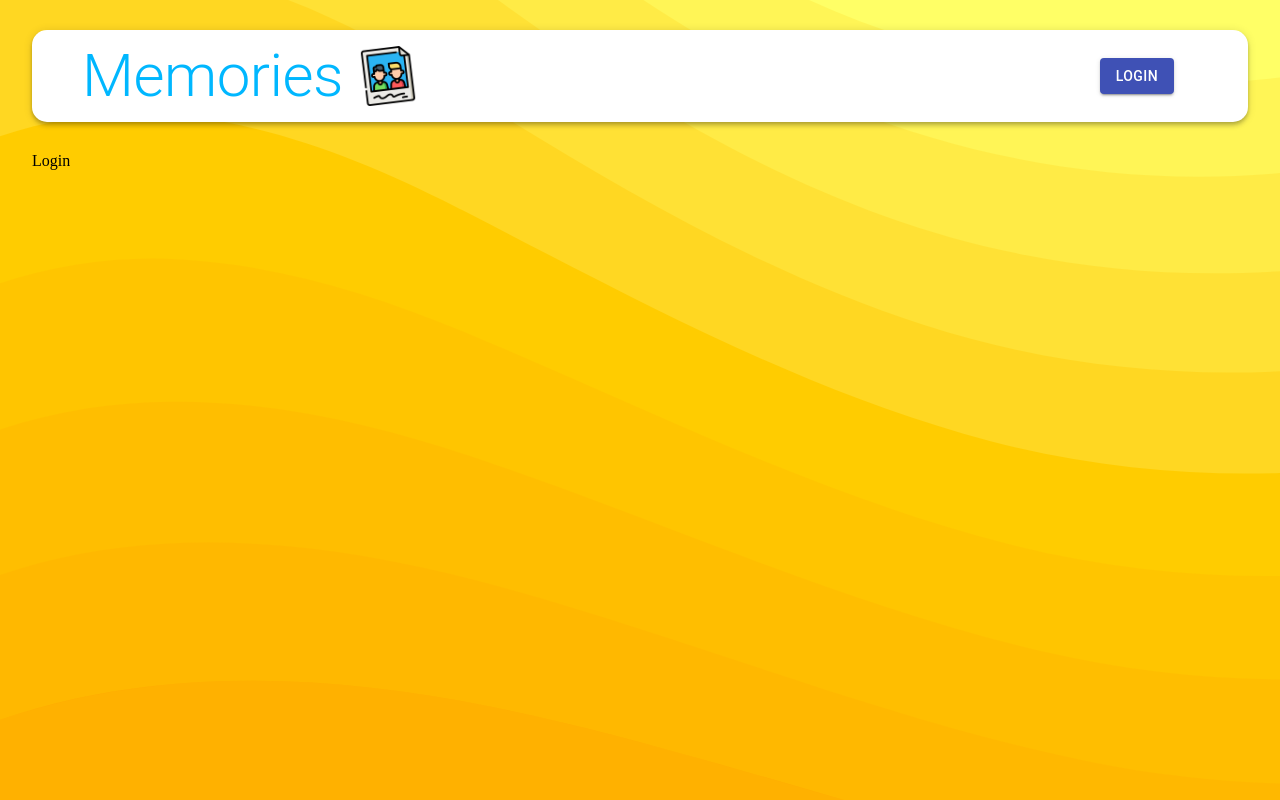
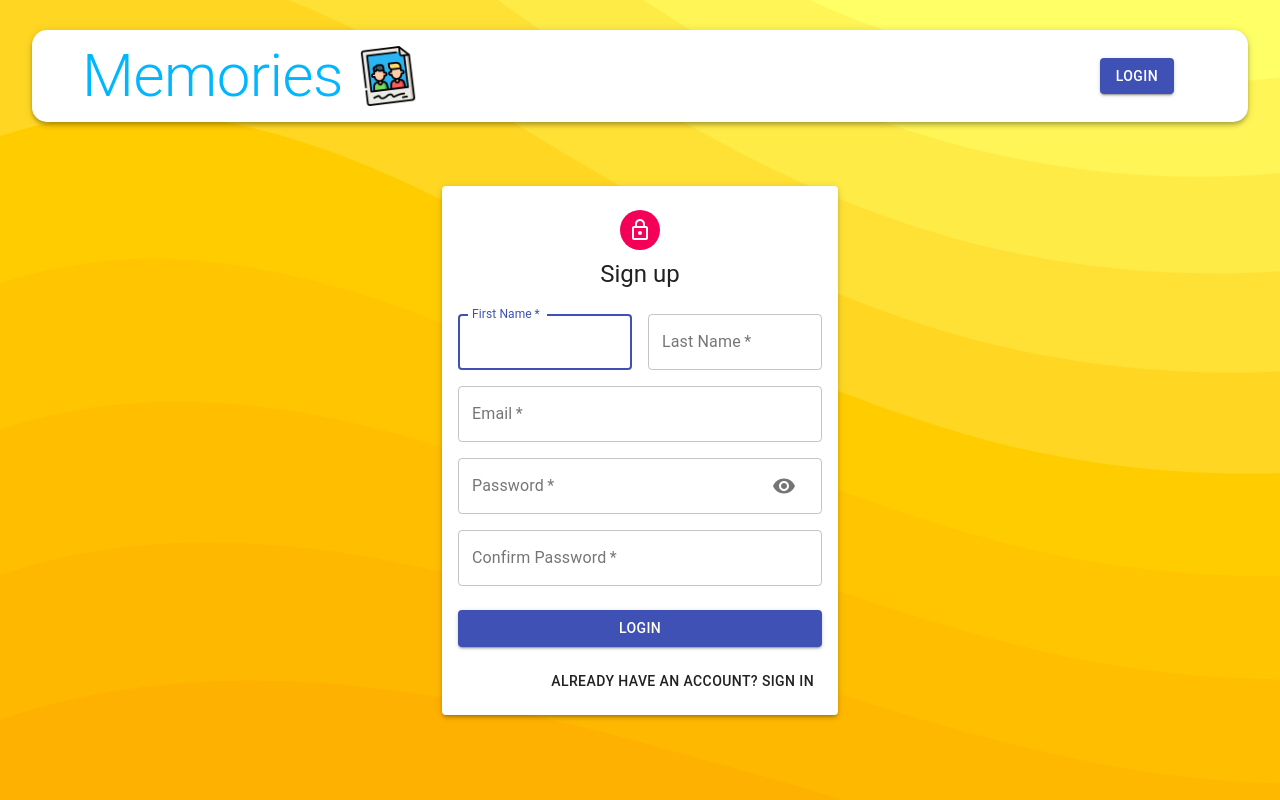
Before and after one commit to mishu-mnp/Memories-App, a React (Create React App) app in the folder client/: page /login in a window 1280 px wide. Built offline with nearby package versions, Linux system fonts and the light colour scheme.

Commit message:
Authentication design

```diff
--- a/client/src/App.js
+++ b/client/src/App.js
@@ -1,7 +1,6 @@
 import React from "react";
 import { Container } from '@material-ui/core'
-
-import useStyles from './styles'
+// import useStyles from './styles'
 import Navbar from "./components/Navbar/Navbar";
 import { BrowserRouter as Router, Routes, Route } from "react-router-dom";
 import Home from "./components/Home/Home";
@@ -10,7 +9,7 @@ import Login from "./components/Login/Login";
 
 const App = () => {
 
-  const classes = useStyles();
+  // const classes = useStyles();
 
   return (
     <Router>
--- /dev/null
+++ b/client/src/components/Login/Input.jsx
@@ -0,0 +1,31 @@
+import { Grid, IconButton, InputAdornment, TextField } from '@material-ui/core'
+import { Visibility, VisibilityOff } from '@material-ui/icons'
+import React from 'react'
+
+const Input = ({ name, handleOnchange, label, autoFocus, type, half, handleShowPassword }) => {
+    return (
+        <Grid item xs={12} sm={half ? 6 : 12} >
+            <TextField
+                name={name}
+                onChange={handleOnchange}
+                variant='outlined'
+                required
+                fullWidth
+                label={label}
+                autoFocus={autoFocus}
+                type={type}
+                InputProps={name === 'password' ? {
+                    endAdornment: (
+                        <InputAdornment position='end'>
+                            <IconButton onClick={handleShowPassword}>
+                                {type === 'password' ? <Visibility /> : <VisibilityOff />}
+                            </IconButton>
+                        </InputAdornment>
+                    )
+                } : null}
+            />
+        </Grid>
+    )
+}
+
+export default Input
--- a/client/src/components/Login/Login.jsx
+++ b/client/src/components/Login/Login.jsx
@@ -1,10 +1,96 @@
-import React from 'react'
+import { Avatar, Button, Container, Typography, Paper, Grid } from '@material-ui/core';
+import { LockOutlined } from '@material-ui/icons';
+import React, { useState } from 'react';
+import Input from './Input';
+import useStyles from './styles';
 
 const Login = () => {
-    const state = null;
+
+    const classes = useStyles();
+
+
+    const handleOnchange = (e) => {
+
+    }
+
+    const handleSubmit = (e) => {
+        e.preventDefault();
+
+    }
+
+    const [showPassword, setShowPassword] = useState(false);
+    const handleShowPassword = () => {
+        setShowPassword((prev) => !prev);
+    }
+
+    const [isSignup, setIsSignup] = useState(true);
+    const switchMode = () => {
+        setIsSignup((prev) => !prev);
+    }
 
     return (
-        <div>Login</div>
+        <Container component='main' maxWidth="xs">
+            <Paper className={classes.paper} elevation={3}>
+                <Avatar className={classes.avatar}>
+                    <LockOutlined />
+                </Avatar>
+                <Typography variant='h5'>{isSignup ? 'Sign up' : 'Login'}</Typography>
+                <form className={classes.form} onSubmit={handleSubmit}>
+                    <Grid container spacing={2}>
+                        {
+                            isSignup && (
+                                <>
+                                    <Input
+                                        name='firstName'
+                                        label='First Name'
+                                        onChange={handleOnchange}
+                                        autoFocus
+                                        half
+                                    />
+                                    <Input
+                                        name='lastName'
+                                        label='Last Name'
+                                        onChange={handleOnchange}
+                                        half
+                                    />
+                                </>
+                            )
+                        }
+                        <Input
+                            name='email'
+                            label='Email'
+                            handleOnchange={handleOnchange}
+                            type='email'
+                        />
+
+                        <Input
+                            name='password'
+                            label='Password'
+                            handleOnchange={handleOnchange}
+                            type={showPassword ? 'text' : 'password'}
+                            handleShowPassword={handleShowPassword}
+                        />
+                        {
+                            isSignup &&
+                            <Input
+                                name='confirmPassword'
+                                label='Confirm Password'
+                                handleOnchange={handleOnchange}
+                                type={showPassword ? 'text' : 'password'}
+                            />
+                        }
+                    </Grid>
+                    <Button type='submit' className={classes.submit} variant='contained' color='primary' fullWidth>
+                        {isSignup ? 'Login' : 'Sign Up'}
+                    </Button>
+                    <Grid container justifyContent='flex-end'>
+                        <Button onClick={switchMode}>
+                            {isSignup ? 'Already have an account? Sign In' : 'New User? Create Account'}
+                        </Button>
+                    </Grid>
+                </form>
+            </Paper>
+        </Container>
     )
 }
 
--- a/client/src/components/Login/styles.js
+++ b/client/src/components/Login/styles.js
@@ -0,0 +1,30 @@
+import { makeStyles } from '@material-ui/core/styles';
+
+export default makeStyles((theme) => ({
+    paper: {
+        marginTop: theme.spacing(8),
+        display: 'flex',
+        flexDirection: 'column',
+        alignItems: 'center',
+        padding: theme.spacing(2),
+    },
+    root: {
+        '& .MuiTextField-root': {
+            margin: theme.spacing(1),
+        },
+    },
+    avatar: {
+        margin: theme.spacing(1),
+        backgroundColor: theme.palette.secondary.main,
+    },
+    form: {
+        width: '100%', // Fix IE 11 issue.
+        marginTop: theme.spacing(3),
+    },
+    submit: {
+        margin: theme.spacing(3, 0, 2),
+    },
+    googleButton: {
+        marginBottom: theme.spacing(2),
+    },
+}));
```
